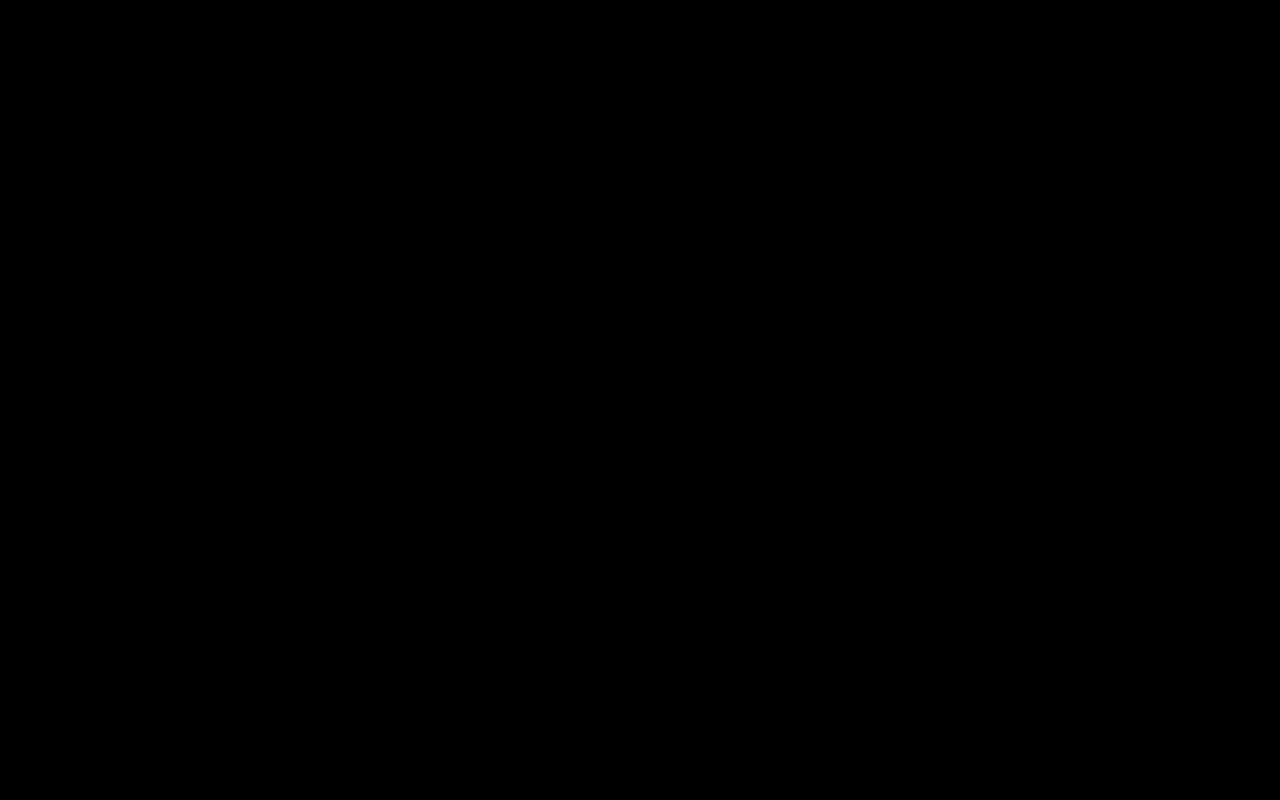
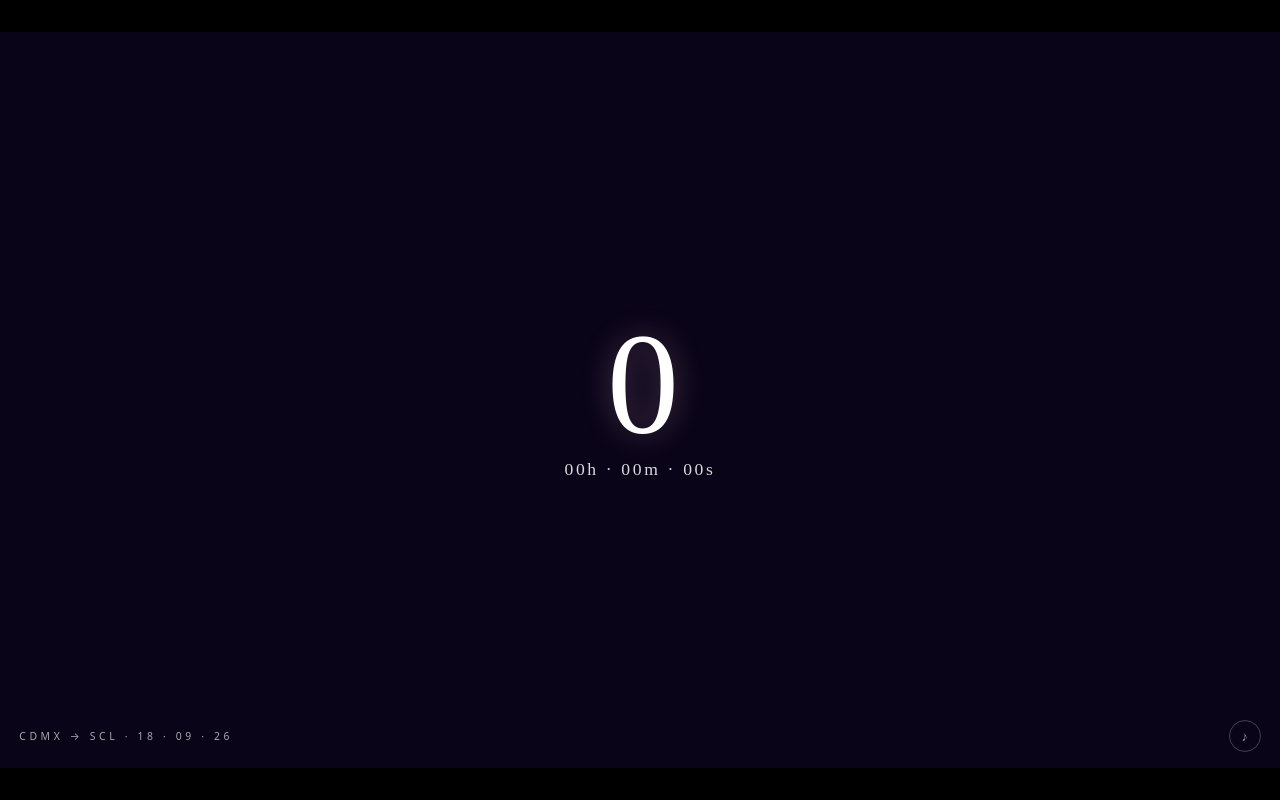
Before and after one commit to crow-rojas/long-distance-counter, a website built with Vite: page index.html in a window 1280 px wide. Built offline with nearby package versions, Linux system fonts and the light colour scheme.

Commit message:
feat(ui): html shell + css layout (letterbox, typography)

```diff
--- a/index.html
+++ b/index.html
@@ -3,10 +3,41 @@
   <head>
     <meta charset="UTF-8" />
     <meta name="viewport" content="width=device-width, initial-scale=1, viewport-fit=cover" />
+    <meta name="theme-color" content="#0a0418" />
     <title>dawn</title>
+
+    <meta property="og:title" content="dawn" />
+    <meta property="og:description" content="a countdown · cdmx → scl" />
+    <meta property="og:image" content="/og.jpg" />
+    <meta property="og:type" content="website" />
+    <meta property="og:url" content="https://dawn.crowrojas.dev" />
+    <meta name="twitter:card" content="summary_large_image" />
+
+    <link rel="icon" type="image/svg+xml" href="/favicon.svg" />
     <link rel="stylesheet" href="/src/style.css" />
   </head>
   <body>
+    <canvas id="canvas" aria-hidden="true"></canvas>
+
+    <main id="hero">
+      <div id="countdown">
+        <div id="days">—</div>
+        <div id="time">—h · —m · —s</div>
+      </div>
+      <div id="arrival" hidden>she's here.</div>
+    </main>
+
+    <footer>
+      <div id="label">CDMX → SCL · 18 · 09 · 26</div>
+      <button id="audio-toggle" type="button" aria-label="Toggle ambient audio" aria-pressed="false">♪</button>
+    </footer>
+
+    <noscript>
+      <p style="position:fixed;inset:0;display:grid;place-items:center;color:#fff;font-family:serif;text-align:center;padding:2rem">
+        dawn · a countdown to 2026-09-18 — enable JavaScript to see the full piece.
+      </p>
+    </noscript>
+
     <script type="module" src="/src/main.ts"></script>
   </body>
 </html>
--- a/src/main.ts
+++ b/src/main.ts
@@ -1 +1,6 @@
-console.log("dawn");
+import "./style.css";
+
+const days = document.getElementById("days") as HTMLElement;
+const time = document.getElementById("time") as HTMLElement;
+days.textContent = "0";
+time.textContent = "00h · 00m · 00s";
--- a/src/style.css
+++ b/src/style.css
@@ -1,2 +1,137 @@
-:root { color-scheme: dark; }
-html, body { margin: 0; padding: 0; background: #000; }
+@import "@fontsource-variable/fraunces/wght.css";
+
+:root {
+  color-scheme: dark;
+  --bg: #0a0418;
+  --fg: #fff;
+  --letterbox: clamp(20px, 4vh, 48px);
+}
+
+* { box-sizing: border-box; }
+
+html, body {
+  margin: 0;
+  padding: 0;
+  height: 100%;
+  background: var(--bg);
+  color: var(--fg);
+  overflow: hidden;
+  font-family: "Fraunces Variable", "Times New Roman", Georgia, serif;
+  font-weight: 300;
+  -webkit-font-smoothing: antialiased;
+}
+
+#canvas {
+  position: fixed;
+  inset: 0;
+  width: 100%;
+  height: 100%;
+  display: block;
+  z-index: 0;
+}
+
+#hero {
+  position: fixed;
+  inset: 0;
+  z-index: 2;
+  display: grid;
+  place-items: center;
+  text-align: center;
+  padding-top: var(--letterbox);
+  padding-bottom: var(--letterbox);
+  padding-left: env(safe-area-inset-left);
+  padding-right: env(safe-area-inset-right);
+  pointer-events: none;
+}
+
+/* Letterbox bars */
+body::before,
+body::after {
+  content: "";
+  position: fixed;
+  left: 0;
+  right: 0;
+  height: var(--letterbox);
+  background: #000;
+  z-index: 10;
+  pointer-events: none;
+}
+body::before { top: 0; }
+body::after  { bottom: 0; }
+
+#countdown {
+  transition: opacity 0.8s ease-out;
+}
+
+#days {
+  font-size: clamp(5rem, 18vw, 9rem);
+  font-weight: 300;
+  letter-spacing: -0.04em;
+  line-height: 0.9;
+  font-variant-numeric: tabular-nums;
+  text-shadow: 0 0 30px rgba(255, 200, 220, 0.3);
+}
+
+#time {
+  margin-top: 0.6rem;
+  font-size: clamp(0.9rem, 2.6vw, 1.1rem);
+  letter-spacing: 0.15em;
+  opacity: 0.85;
+  font-variant-numeric: tabular-nums;
+}
+
+#arrival {
+  font-size: clamp(3rem, 10vw, 6rem);
+  font-style: italic;
+  font-weight: 300;
+  letter-spacing: -0.02em;
+  opacity: 0;
+  transition: opacity 1.2s ease-in;
+  text-shadow: 0 0 40px rgba(255, 200, 220, 0.5);
+}
+#arrival:not([hidden]) { opacity: 1; }
+
+footer {
+  position: fixed;
+  left: 0;
+  right: 0;
+  bottom: var(--letterbox);
+  z-index: 3;
+  display: flex;
+  align-items: center;
+  justify-content: space-between;
+  padding: 1rem max(1.2rem, env(safe-area-inset-right)) 1rem max(1.2rem, env(safe-area-inset-left));
+  pointer-events: none;
+}
+
+#label {
+  font-family: system-ui, -apple-system, "Helvetica Neue", sans-serif;
+  font-size: 0.65rem;
+  letter-spacing: 0.35em;
+  text-transform: uppercase;
+  opacity: 0.65;
+  font-weight: 400;
+}
+
+#audio-toggle {
+  pointer-events: auto;
+  appearance: none;
+  background: transparent;
+  border: 1px solid rgba(255, 255, 255, 0.4);
+  color: #fff;
+  width: 32px;
+  height: 32px;
+  border-radius: 50%;
+  font-size: 0.8rem;
+  cursor: pointer;
+  display: grid;
+  place-items: center;
+  transition: border-color 0.2s, opacity 0.2s;
+  opacity: 0.6;
+}
+#audio-toggle:hover { opacity: 1; border-color: #fff; }
+#audio-toggle[aria-pressed="true"] { opacity: 1; border-color: #fff; }
+
+@media (prefers-reduced-motion: reduce) {
+  #countdown, #arrival { transition: none; }
+}
```
